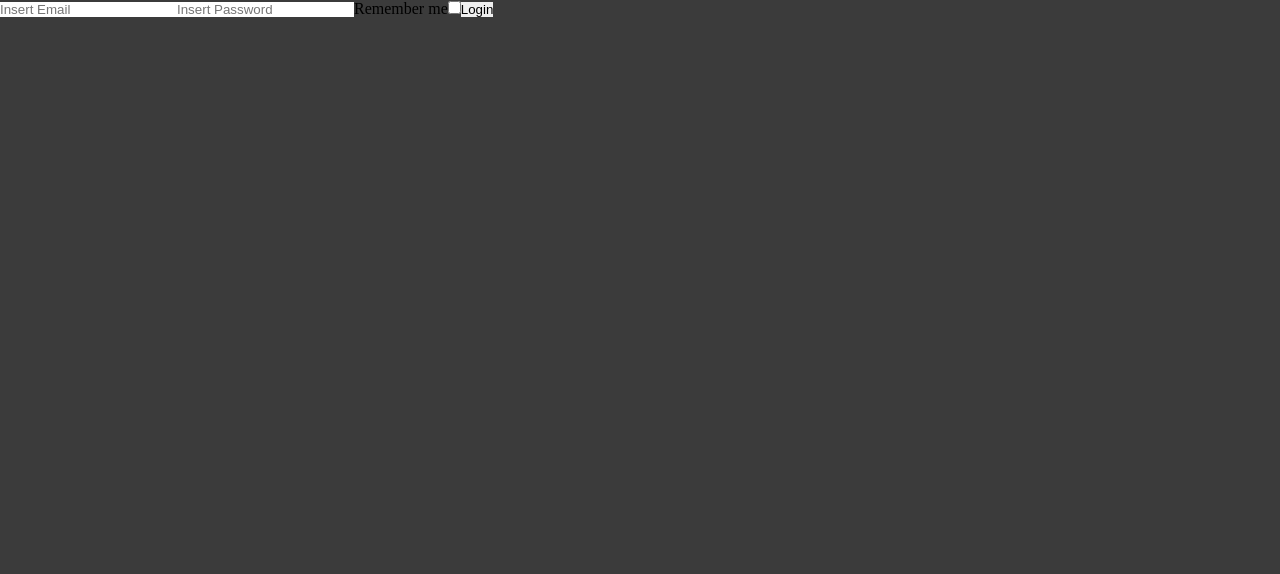
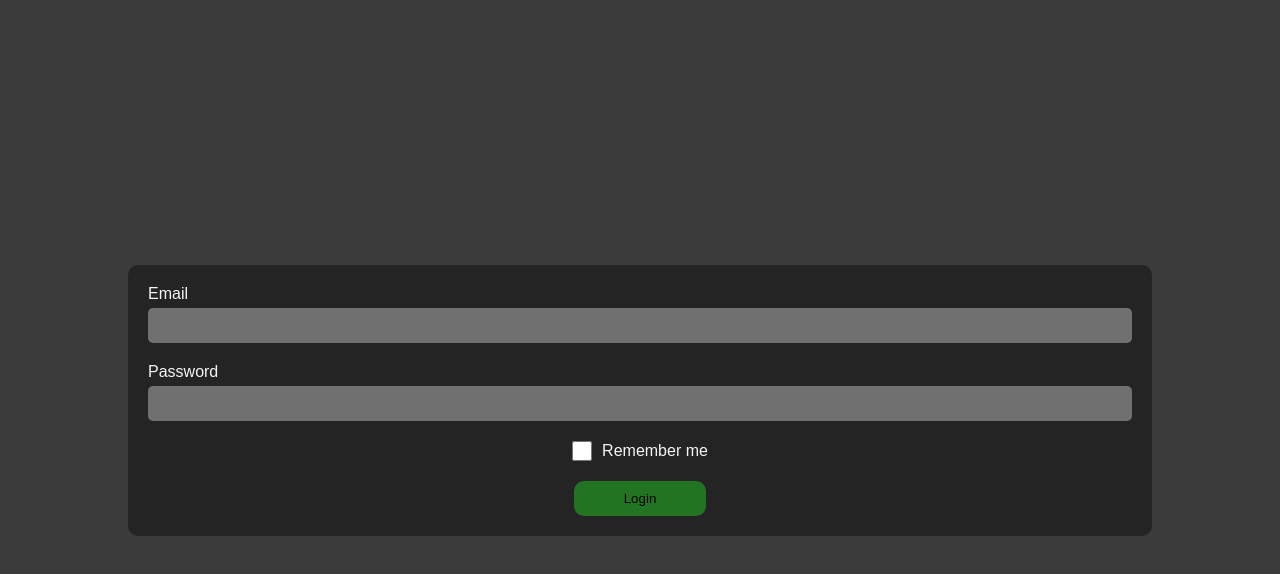
Before and after one commit to M1quel/Loofah-101, a React (Create React App) app: page /login in a window 1280 px wide. Shown: the top 574 px of the page. Built offline with nearby package versions, Linux system fonts and the light colour scheme; no server answers.

Commit message:
started style on loginpage

```diff
--- a/src/App.js
+++ b/src/App.js
@@ -1,5 +1,5 @@
 import './App.scss';
-import Login from './views/Login';
+import Login from './views/Login/Login';
 import { AnimatePresence } from 'framer-motion';
 import Home from './views/Home/Home';
 import { getAuth, onAuthStateChanged } from "firebase/auth";
--- a/src/views/Login.js
+++ /dev/null
@@ -1,47 +0,0 @@
-import React from 'react'
-import { browserLocalPersistence, getAuth, inMemoryPersistence, setPersistence, signInWithEmailAndPassword } from "firebase/auth";
-import { useHistory } from 'react-router-dom';
-
-export default function Login(props) {
-    const auth = getAuth();
-    const history = useHistory();
-
-    function loginToFirebase(e) {
-        e.preventDefault();
-        var email = e.target.email.value;
-        var password = e.target.password.value;
-        var persistence = e.target.remember.checked;
-        if (persistence) {
-            persistence = browserLocalPersistence;
-        } else {
-            persistence = inMemoryPersistence;
-
-        }
-        setPersistence(auth, persistence)
-        .then()
-        signInWithEmailAndPassword(auth, email, password)
-        .then((userCredential) => {
-            // Signed in
-            const user = userCredential.user;
-            console.log(user);
-            history.push("/");
-        })
-        .catch((error) => {
-            // Give error message
-        });
-    }
-
-    return (
-        <>
-            <form onSubmit={(e) => {loginToFirebase(e)}} className='loginForm' id='loginForm' name='loginForm'>
-                <input type="email" className='loginForm__email' name='email' id='email' placeholder='Insert Email' />
-                <input type="password" className='loginForm__password' name='password' id='password' placeholder='Insert Password' />
-                <label htmlFor="remember">
-                    Remember me
-                </label>
-                <input type="checkbox" className='loginForm__remember' name="remember" id="remember" />
-                <button type='submit'>Login</button>
-            </form>
-        </>
-    )
-}
--- /dev/null
+++ b/src/views/Login/Login.js
@@ -0,0 +1,57 @@
+import React from 'react'
+import { browserLocalPersistence, getAuth, inMemoryPersistence, setPersistence, signInWithEmailAndPassword } from "firebase/auth";
+import { useHistory } from 'react-router-dom';
+import "./Login.scss";
+
+export default function Login(props) {
+    const auth = getAuth();
+    const history = useHistory();
+
+    function loginToFirebase(e) {
+        e.preventDefault();
+        var email = e.target.email.value;
+        var password = e.target.password.value;
+        var persistence = e.target.remember.checked;
+        if (persistence) {
+            persistence = browserLocalPersistence;
+        } else {
+            persistence = inMemoryPersistence;
+
+        }
+        setPersistence(auth, persistence)
+        .then()
+        signInWithEmailAndPassword(auth, email, password)
+        .then((userCredential) => {
+            // Signed in
+            const user = userCredential.user;
+            console.log(user);
+            history.push("/");
+        })
+        .catch((error) => {
+            // Give error message
+        });
+    }
+
+    return (
+        <>
+            <div className="login">
+                <form onSubmit={(e) => {loginToFirebase(e)}} className='loginForm' id='loginForm' name='loginForm'>
+                    <div className="loginForm__inputGroup">
+                        <label htmlFor="email">Email</label>
+                        <input type="email" className='loginForm__email' name='email' id='email' />
+                    </div>
+                    <div className="loginForm__inputGroup">
+                        <label htmlFor="password">Password</label>
+                        <input type="password" className='loginForm__password' name='password' id='password' />
+                    </div>
+                    <div className="loginForm__rememberGroup">
+                        <input type="checkbox" className='loginForm__remember' name="remember" id="remember" />
+                        <label htmlFor="remember">Remember me</label>
+                    </div>
+
+                    <button className='loginForm__submit' type='submit'>Login</button>
+                </form>
+            </div>
+        </>
+    )
+}
--- /dev/null
+++ b/src/views/Login/Login.scss
@@ -0,0 +1,61 @@
+.login {
+    height: 100vh;
+    width: 100vw;
+    display: flex;
+    justify-content: center;
+    align-items: center;
+    background-color: transparent;
+
+
+    &Form {
+        width: 80%;
+        display: flex;
+        flex-direction: column;
+        gap: 20px;
+        align-items: center;
+        justify-content: center;
+        padding: 20px;
+        border-radius: 10px;
+        background-color: rgb(36, 36, 36);
+        &__inputGroup {
+            width: 100%;
+            label {
+                display: block;
+                margin-bottom: 5px;
+                color: whitesmoke;
+                font-family: sans-serif;
+            }
+            input {
+                font-family: sans-serif;
+                color: whitesmoke;
+                background-color: rgb(112, 112, 112);
+                padding: 10px 20px;
+                border-radius: 5px;
+                display: block;
+                width: 100%;
+                &:focus {
+                    outline: none;
+                }
+            }
+        }
+        &__rememberGroup {
+            display: flex;
+            align-items: center;
+            gap: 10px;
+            label {
+                color: whitesmoke;
+                font-family: sans-serif;
+            }
+            input {
+                height: 20px;
+                width: 20px;
+            }
+        }
+
+        &__submit {
+            padding: 10px 50px;
+            border-radius: 10px;
+            background-color: rgb(34, 116, 34);
+        }
+    }
+}
```
